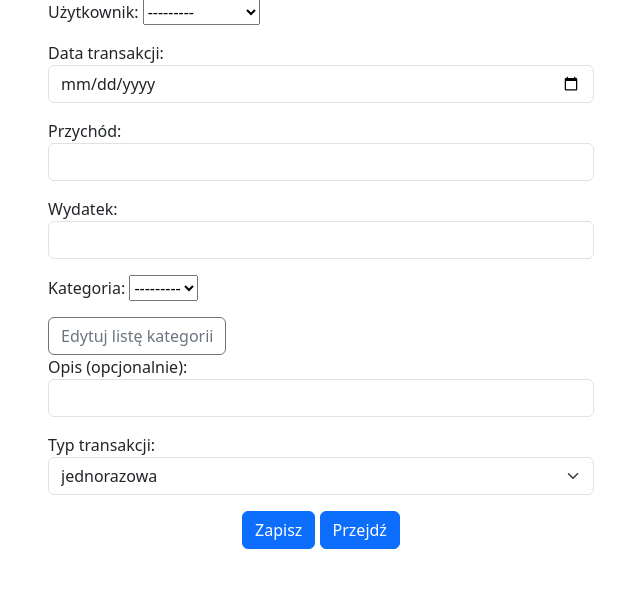
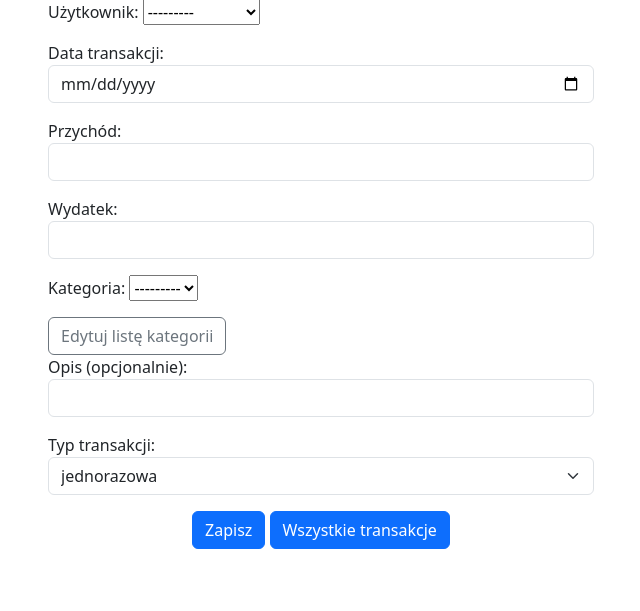
Before and after one commit to infoshareacademy/jpydzr7-team-1, a Django app: page /add_transaction/1 in a window 1280 px wide. Shown: the part 167-778 px from the top of the page, without its empty margins (319-959 px from the left). Run offline with Django 5.2, Linux system fonts and the light colour scheme; the visitor is signed in with stand-in values (Sample User, id 1); data comes from the database, SQL or seed files in the repository; data that the repository does not hold is empty.

Commit message:
dodanie przycisku wróć do dodania kategorii, dodanie przycisku wszystkie transakcje do dodawania transakcji

```diff
--- a/Budget_Project/Budget_Application/templates/add_category.html
+++ b/Budget_Project/Budget_Application/templates/add_category.html
@@ -34,6 +34,7 @@
                 {% endfor %}
                 <div class="text-center">
                     <button type="submit" class="btn btn-primary">Dodaj</button>
+                    <a href="{% url 'add_transaction' form_type %}" class="btn btn-primary">Wróć</a>
                 </div>
             </form>
 
--- a/Budget_Project/Budget_Application/templates/add_transaction.html
+++ b/Budget_Project/Budget_Application/templates/add_transaction.html
@@ -38,7 +38,7 @@
                 {% endfor %}
                 <div class="text-center">
                     <button type="submit" class="btn btn-primary">Zapisz</button>
-                    <a href="{% url 'expenses' %}" class="btn btn-primary">Przejdź</a>
+                    <a href="{% url 'all-user-transactions' %}" class="btn btn-primary">Wszystkie transakcje</a>
 
                 </div>
             </form>
```
